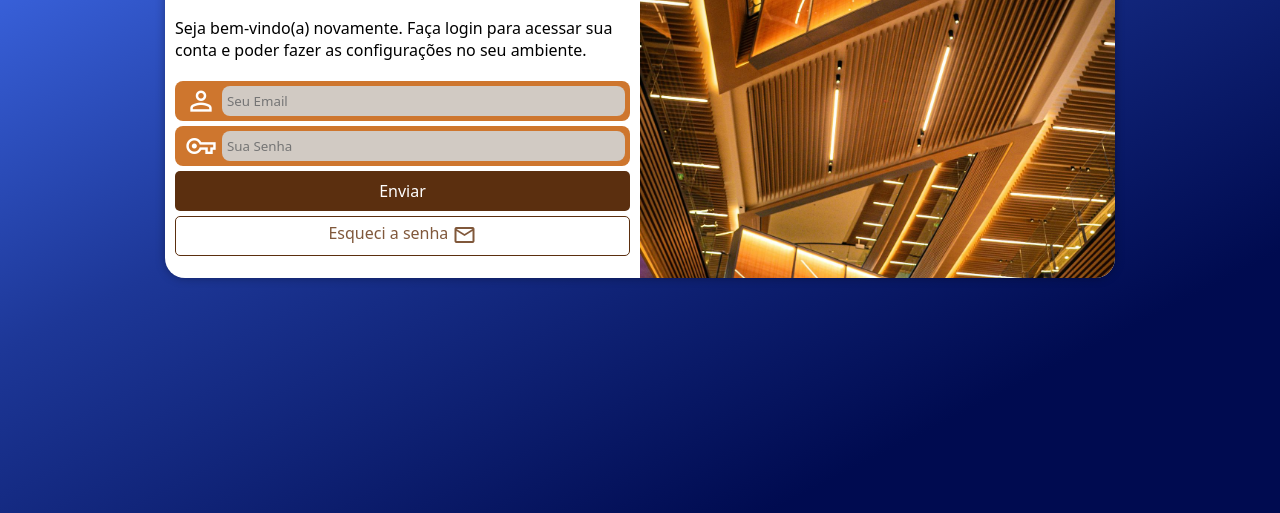
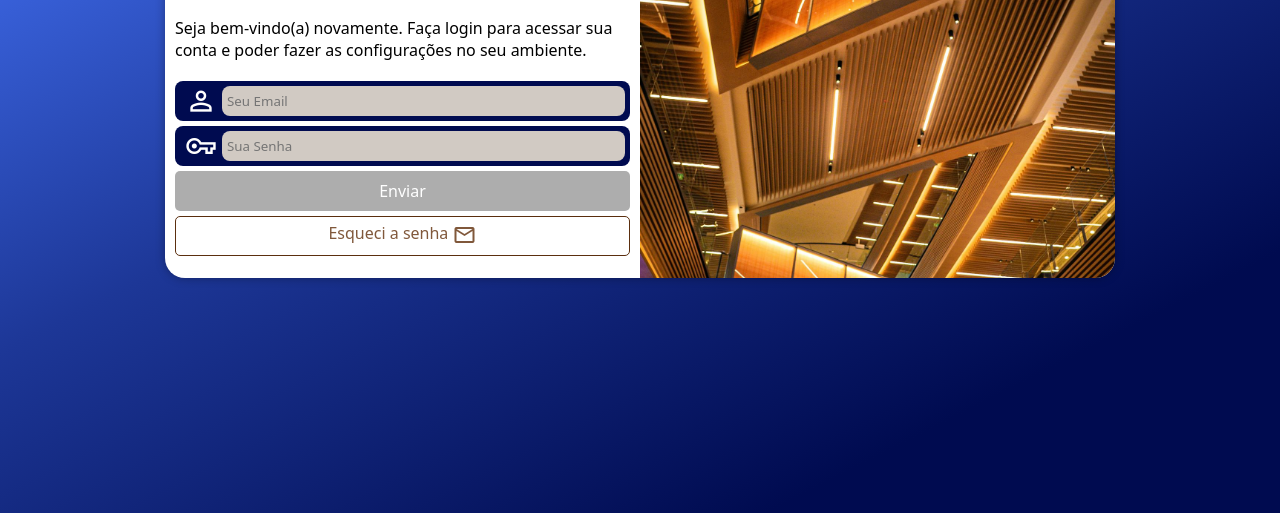
Before and after one commit to LucasPereira-lc/projeto-login, a plain HTML site: page index.html in a window 1280 px wide. Shown: the part 287-800 px from the top of the page. Drawn offline with nearby package versions, Linux system fonts and the light colour scheme.

Commit message:
Update style.css

```diff
--- a/estilos/style.css
+++ b/estilos/style.css
@@ -67,7 +67,7 @@ div#formulario > p {
 form > div.campo {
     display: flex;
     align-items: center;
-    background-color:rgb(206, 118, 46);
+    background-color:rgba(0,11,80,1);
     height: 40px;
     margin: 5px 0px;
     border-radius: 8px;
@@ -99,7 +99,7 @@ div.campo > label {
 }
 
 form > input[type=submit] {
-    background-color: #5B2F0F;
+    background-color: #adadad;
     color: white;
     font-size: 1em;
     width: 100%;
```
